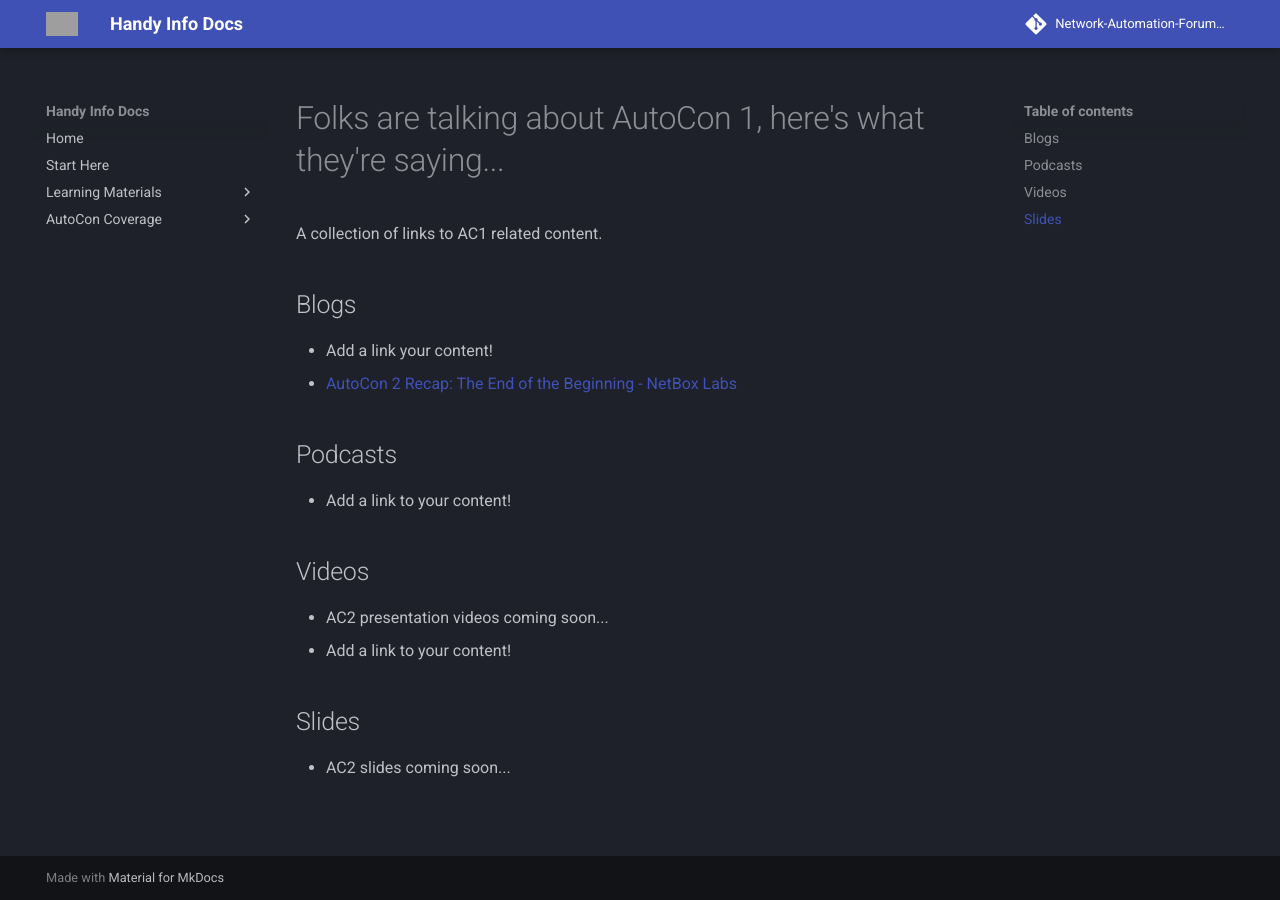
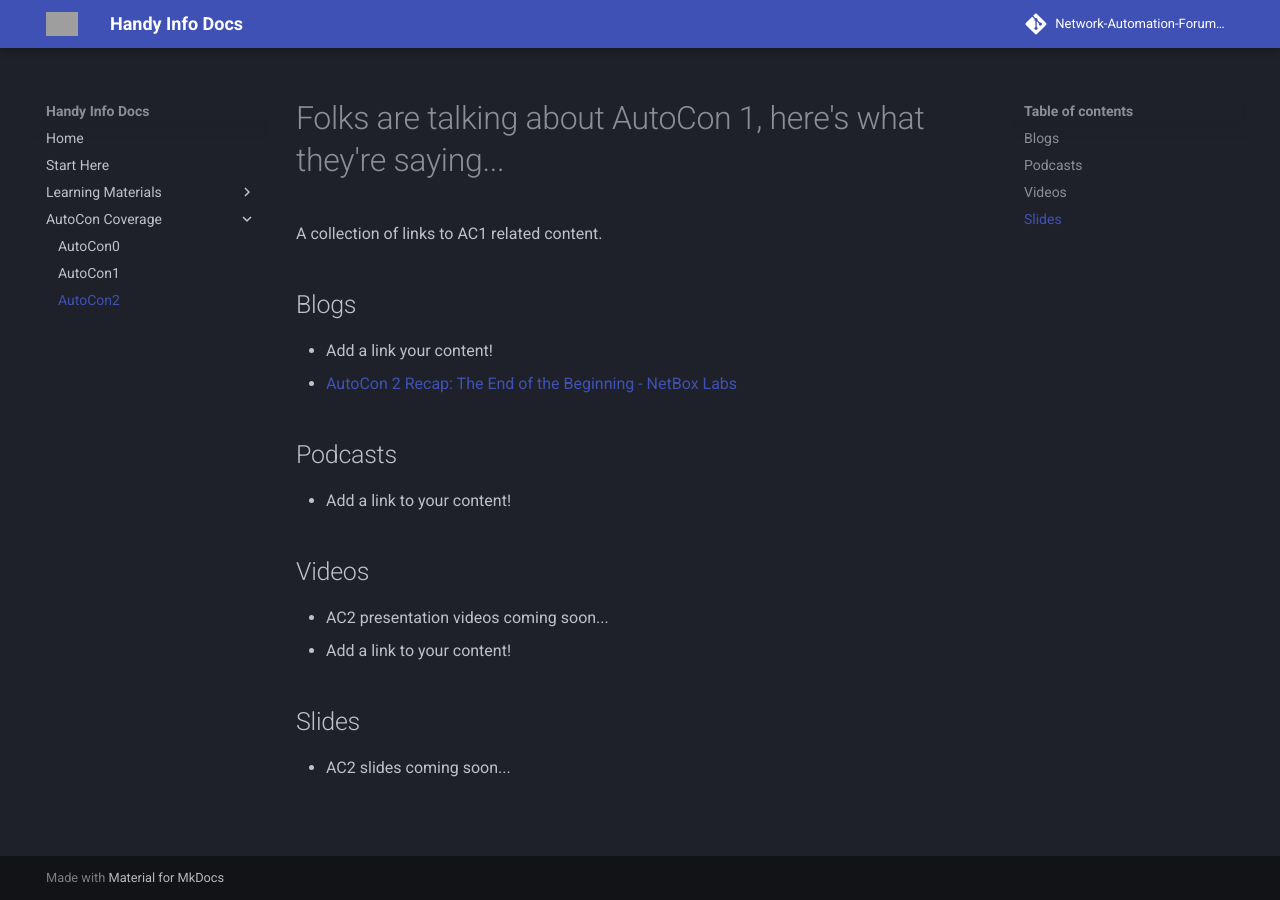
Before and after one commit to Network-Automation-Forum/handyinfo, an MkDocs documentation site: the page built from docs/autocon_coverage/autocon2.md, in a window 1280 px wide. Built offline with MkDocs 1.6.1 and Material for MkDocs 9.7.7, drawn with Linux system fonts in a browser that asks for light colours; comment, search, counter and statistics services are not loaded; grey boxes are pictures that could not be loaded.

Commit message:
added new page to menu

```diff
--- a/mkdocs.yml
+++ b/mkdocs.yml
@@ -16,6 +16,7 @@
   - AutoCon Coverage:
       - AutoCon0: "autocon_coverage/autocon0.md"
       - AutoCon1: "autocon_coverage/autocon1.md"
+      - AutoCon2: "autocon_coverage/autocon2.md"
 
 repo_url: "https://github.com/Network-Automation-Forum/handyinfo"
 repo_name: "Network-Automation-Forum/handyinfo"
```
